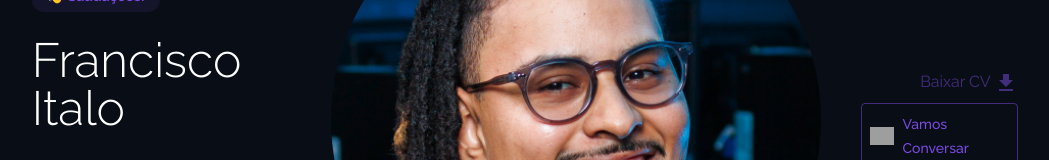
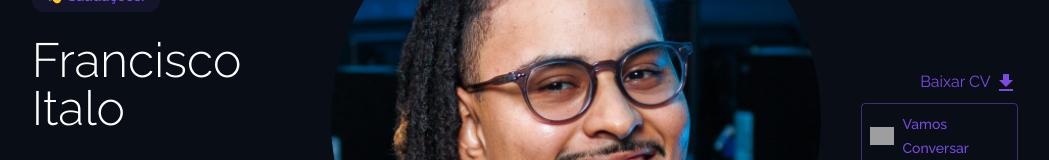
Before and after one commit to italosilva01/italo-portifolio, a Next.js app: page / in a window 1280 px wide. Shown: the part 282-442 px from the top of the page, without its empty margins (115-1164 px from the left). Built offline with nearby package versions, Linux system fonts and the light colour scheme; grey boxes are pictures that could not be loaded.

Commit message:
wip: change color of DownloadCv Component

```diff
--- a/src/app/components/atons/DownloadCv/index.tsx
+++ b/src/app/components/atons/DownloadCv/index.tsx
@@ -7,7 +7,7 @@ export const DownloadCv = () => {
       href="/Francisco Italo Silva do Nascimento - curriculo.pdf"
       target="_blank"
       download
-      className="text-purple-dark/[0.5]"
+      className="text-purple-dark"
     >
       Baixar CV <DownloadIcon />
     </Link>
```
